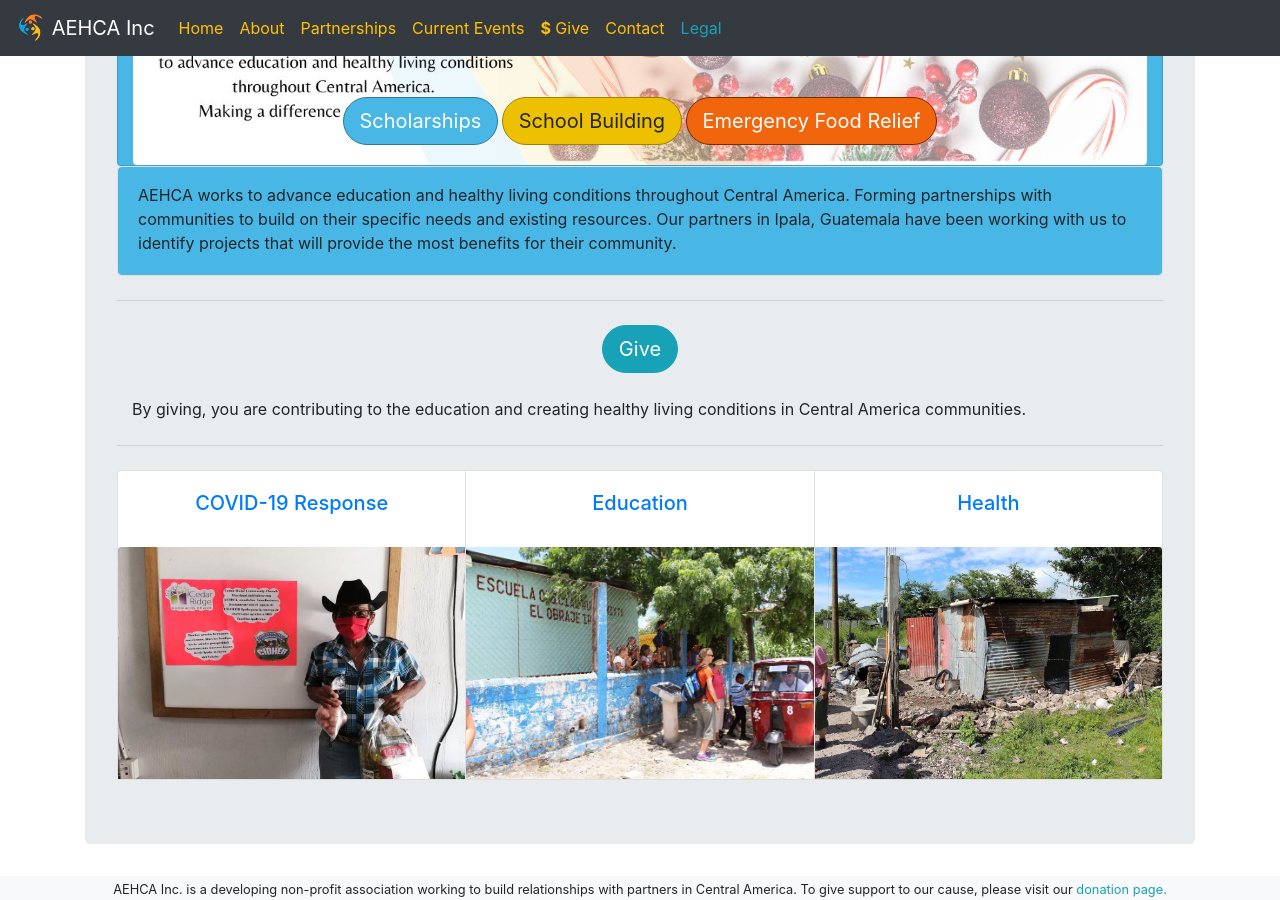
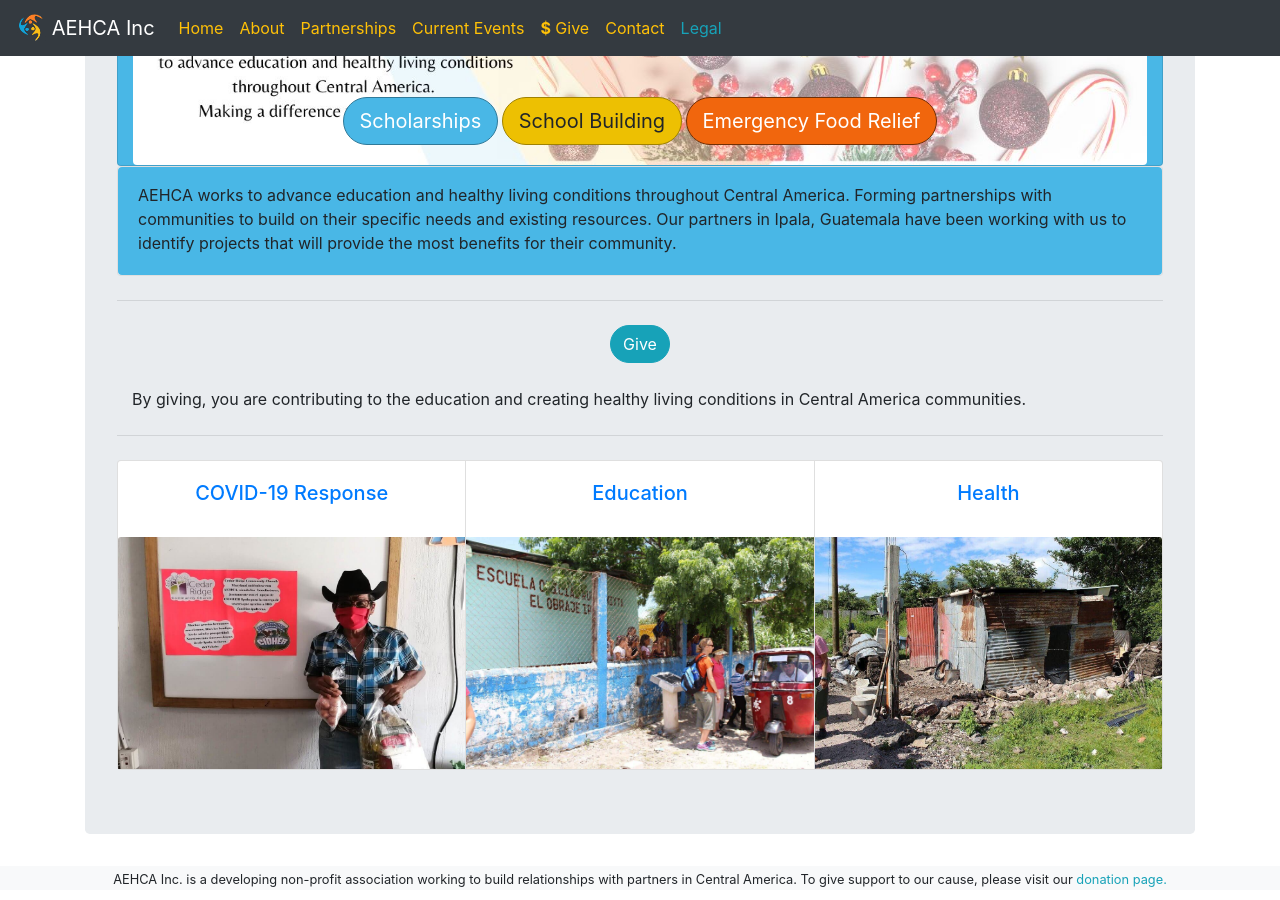
Before and after one commit to aehca/aehca.github.io, a Jekyll site: the page built from index.html, in a window 1280 px wide and 900 px high, scrolled down 564 px. Built offline with Jekyll 4.4.1, drawn with Linux system fonts in a browser that asks for light colours.

Commit message:
fix link to give page on home page (#28)

```diff
--- a/index.html
+++ b/index.html
@@ -113,9 +113,7 @@
       <hr class="my-4">
       <div class="container">
         <div class="col text-center">
-          <button type="button" class="btn btn-lg btn-info video-btn rounded-pill" href="/give">
-            Give
-          </button>
+          <a class="btn btn-info rounded-pill" href="/give" role="button">Give</a>
         </div>
         <p><br>
           By giving, you are contributing to the education and creating healthy living conditions in Central America
```
